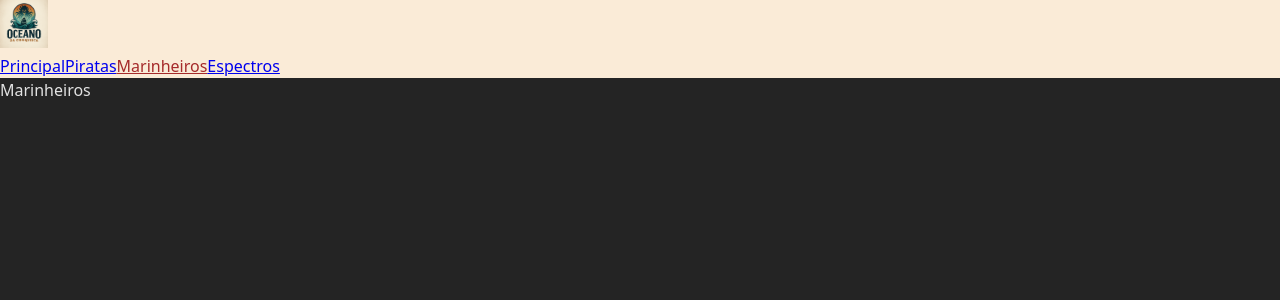
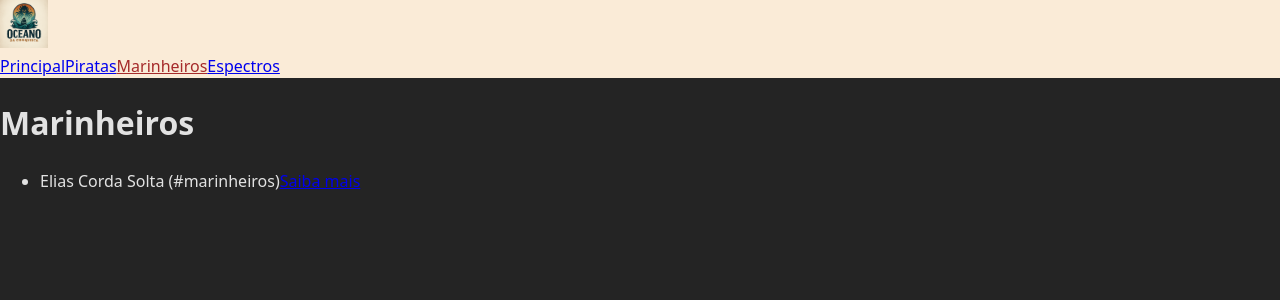
Before and after one commit to VitorDiasBode/grimorio-dev, a React (Vite) app in the folder react-router/nav-oceano-da-conquista/: page /marinheiros in a window 1280 px wide. Shown: the top 300 px of the page. Built offline with nearby package versions, Linux system fonts and the light colour scheme.

Commit message:
update: cada página mostra os personagem daquela categoria

```diff
--- a/react-router/nav-oceano-da-conquista/src/pages/Espectros.jsx
+++ b/react-router/nav-oceano-da-conquista/src/pages/Espectros.jsx
@@ -1,11 +1,24 @@
 import React from "react";
 import Navbar from "../components/Navbar/Navbar";
+import { personagens } from "../data";
+import CartaoDoPersonagem from "../components/CartaoDoPersonagem/CartaoDoPersonagem";
 
 function Espectros() {
+    const espectros = personagens.filter( (personagem) => personagem.categoria == 'espectros');
+
     return (
         <div>
             <Navbar />
-            Espectros
+
+            <h1>Espectros</h1>
+
+            <ul>
+                {espectros.map( (espectro) => (
+                    <li key={espectro.key}>
+                        <CartaoDoPersonagem nome={espectro.nome} categoria={espectro.categoria}/>
+                    </li>
+                ))}
+            </ul>
         </div>
     )
 }
--- a/react-router/nav-oceano-da-conquista/src/pages/Marinheiros.jsx
+++ b/react-router/nav-oceano-da-conquista/src/pages/Marinheiros.jsx
@@ -1,13 +1,24 @@
 import React from "react";
 import Navbar from "../components/Navbar/Navbar";
+import { personagens } from "../data";
+import CartaoDoPersonagem from "../components/CartaoDoPersonagem/CartaoDoPersonagem";
 
-function Marinheiros() {
+export default function Marinheiros() {
+    const marinheiros = personagens.filter( (personagem) => personagem.categoria == 'marinheiros');
+
     return (
         <div>
             <Navbar />
-            Marinheiros
+
+            <h1>Marinheiros</h1>
+
+            <ul>
+                {marinheiros.map( (marinheiro) => (
+                    <li key={marinheiro.key}>
+                        <CartaoDoPersonagem nome={marinheiro.nome} categoria={marinheiro.categoria}/>
+                    </li>
+                ))}
+            </ul>
         </div>
     )
 }
-
-export default Marinheiros
--- a/react-router/nav-oceano-da-conquista/src/pages/Piratas.jsx
+++ b/react-router/nav-oceano-da-conquista/src/pages/Piratas.jsx
@@ -1,11 +1,24 @@
 import React from "react";
 import Navbar from "../components/Navbar/Navbar";
+import { personagens } from "../data";
+import CartaoDoPersonagem from "../components/CartaoDoPersonagem/CartaoDoPersonagem";
 
 function Piratas() {
+    const piratas = personagens.filter( (personagem) => personagem.categoria == 'piratas');
+
     return(
         <div>
             <Navbar />
-            Piratas
+
+            <h1>Piratas</h1>
+
+            <ul>
+                {piratas.map( (pirata) => (
+                    <li key={pirata.key}>
+                        <CartaoDoPersonagem nome={pirata.nome} categoria={pirata.categoria}/>
+                    </li>
+                ))}
+            </ul>
         </div>
     )
 }
```
